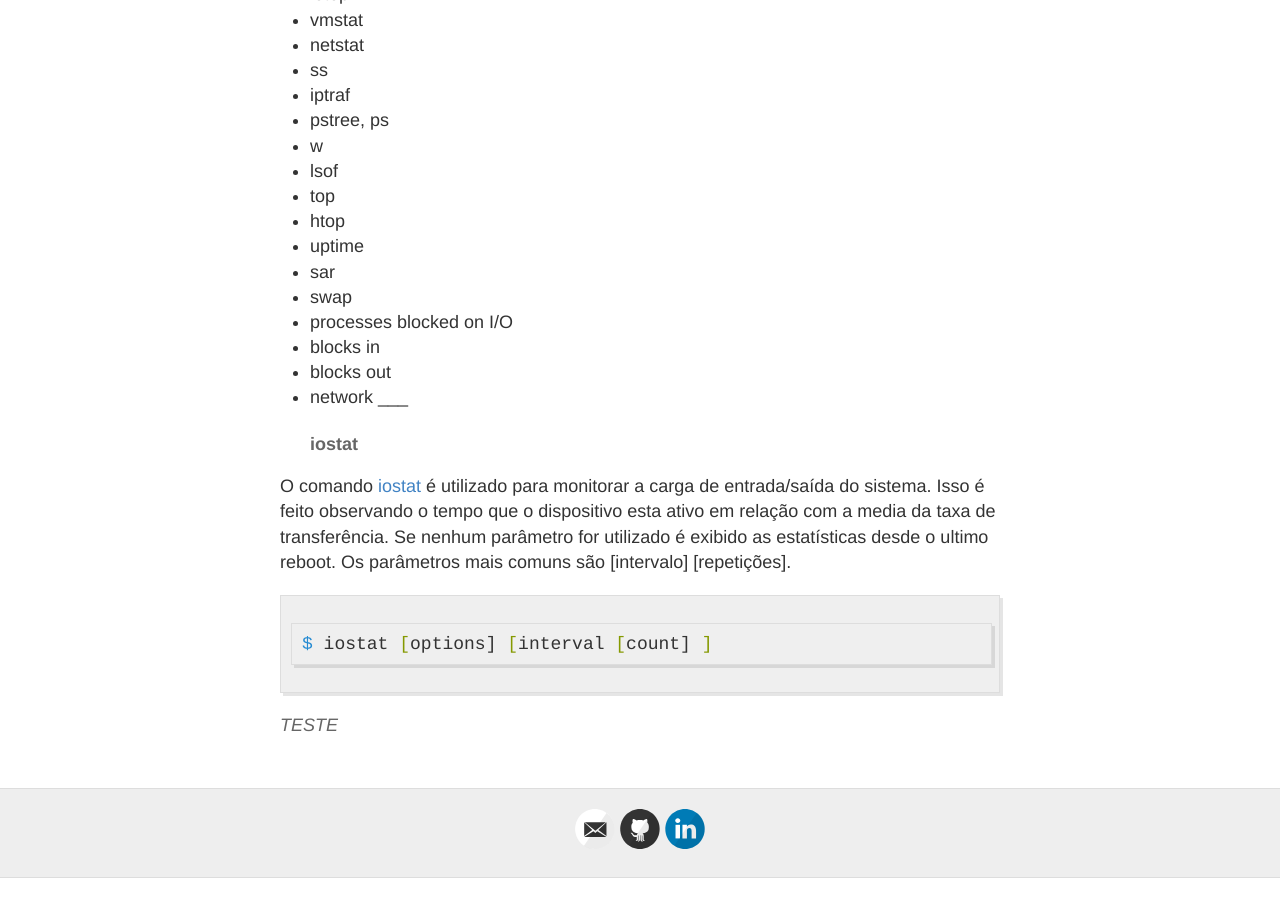
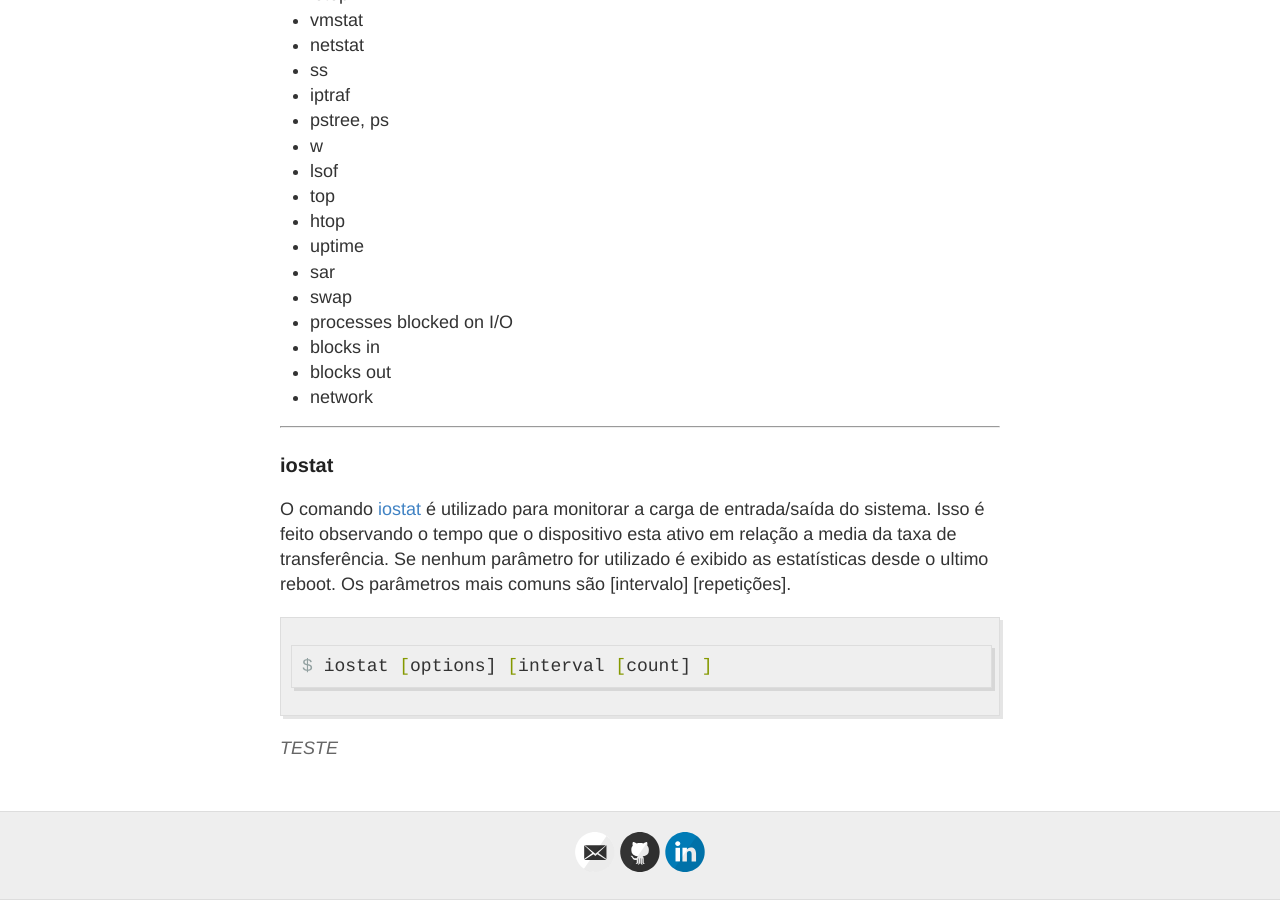
Before and after one commit to ficosta/ficosta.github.io, a Jekyll site: the page built from _posts/2018-03-20-LPIC-2-200-Capacity-Planning.md, in a window 1280 px wide and 900 px high, scrolled down 773 px. Built offline with Jekyll 4.4.1, drawn with Linux system fonts in a browser that asks for light colours; comment, search, counter and statistics services are not loaded; before the commit the page ends 1651 px from its top, so only the background shows below that.

Commit message:
console update

````diff
--- a/_posts/2018-03-20-LPIC-2-200-Capacity-Planning.md
+++ b/_posts/2018-03-20-LPIC-2-200-Capacity-Planning.md
@@ -39,12 +39,14 @@ Bora ae estudar um pouco de linux. Esse é o primeiro post de uma série que eu
 * blocks in
 * blocks out
 * network
-___
-#### iostat
 
-O comando [iostat](https://linux.die.net/man/1/iostat){:target="blank"} é utilizado para monitorar a carga de entrada/saída do sistema. Isso é feito observando o tempo que o dispositivo esta ativo em relação com a media da taxa de transferência.
+***
+
+### iostat
+
+O comando [iostat](https://linux.die.net/man/1/iostat){:target="blank"} é utilizado para monitorar a carga de entrada/saída do sistema. Isso é feito observando o tempo que o dispositivo esta ativo em relação a media da taxa de transferência.
 Se nenhum parâmetro for utilizado é exibido as estatísticas desde o ultimo reboot. Os parâmetros mais comuns são [intervalo] [repetições].
 
-``` bash
+```console
 $ iostat [options] [interval [count] ]
 ```
````
